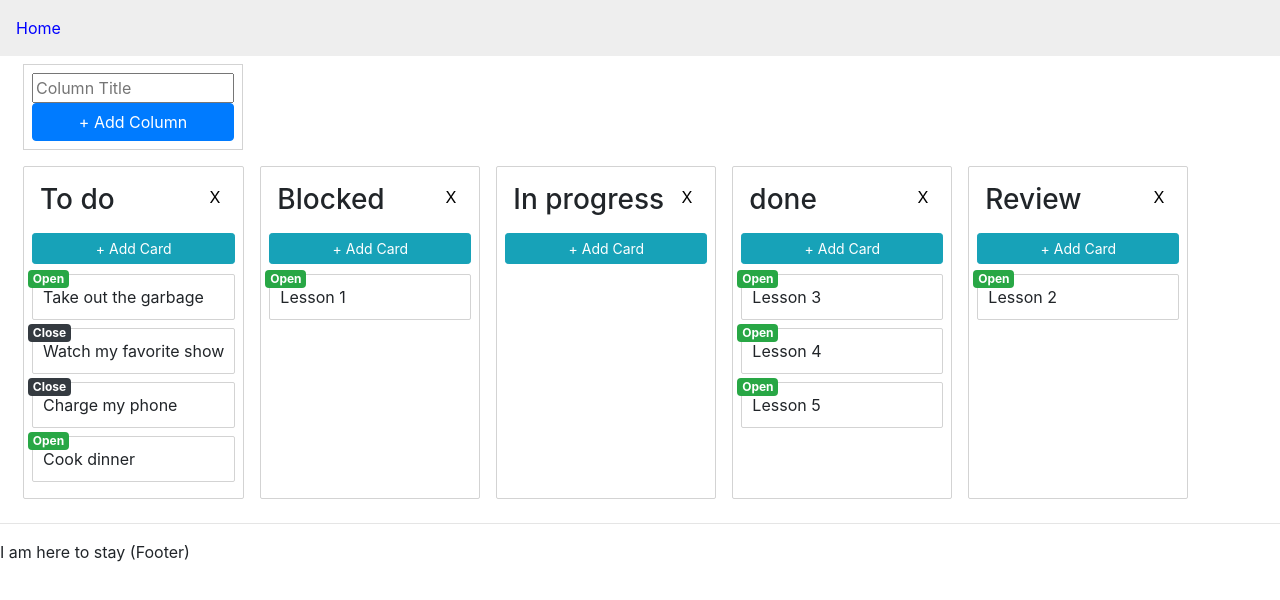
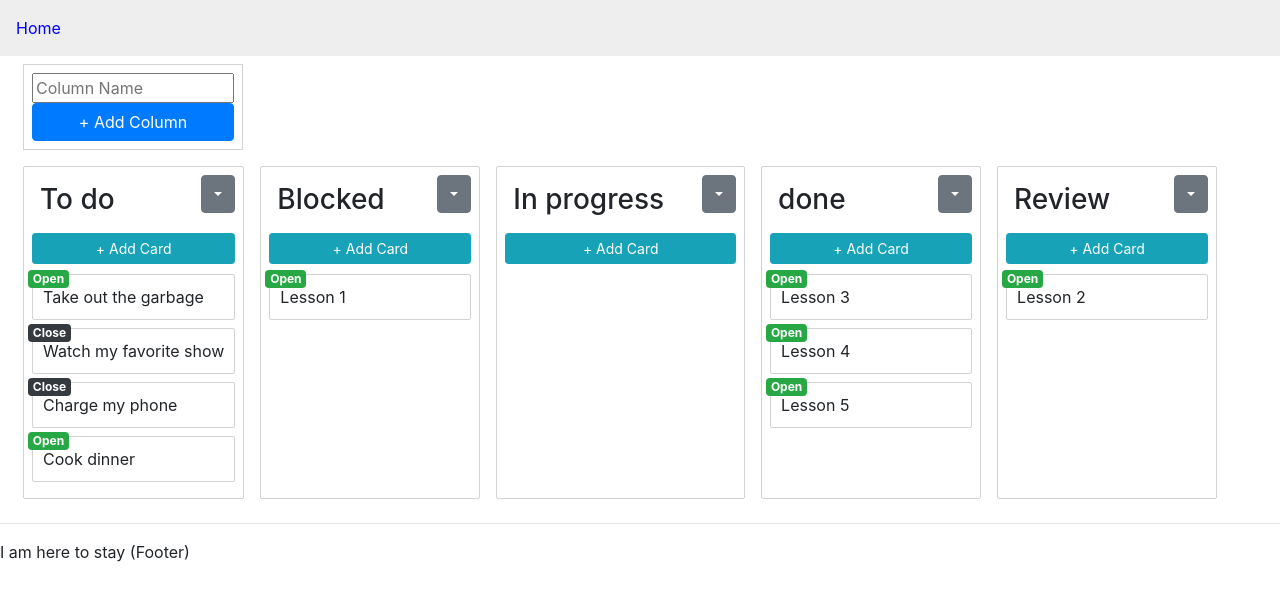
Before and after one commit to skqksh/next-kanban, a Next.js app: page / in a window 1280 px wide. Shown: the top 600 px of the page. Built offline with nearby package versions, Linux system fonts and the light colour scheme.

Commit message:
Update column name. error fix with duplicated id

```diff
--- a/component/Column/index.tsx
+++ b/component/Column/index.tsx
@@ -10,7 +10,7 @@ import ColumnModel from '@model/ColumnModel'
 import CardList from '../CardList'
 import { useRecoilState, useSetRecoilState } from 'recoil'
 import atom from '@atom'
-import { Button } from 'react-bootstrap'
+import { Button, Row, Col, Dropdown, Modal } from 'react-bootstrap'
 import CardModel, { CardStatusEnum } from '@model/CardModel'
 
 const Container = styled.div`
@@ -27,21 +27,7 @@ const Container = styled.div`
 const Header = styled.div`
   position: relative;
 `
-const RemoveBtn = styled.button`
-  position: absolute;
-  right: 0;
-  top: 0;
-  padding: 10px 15px;
-  background-color: white;
-  border: none;
-  border-radius: 50px;
-  :focus {
-    outline: none;
-  }
-  :hover {
-    background-color: #eee;
-  }
-`
+
 const Title = styled.h3`
   padding: 8px;
 `
@@ -61,6 +47,10 @@ const InputCardName = styled.input`
   margin-bottom: 10px;
 `
 
+const InputColumnName = styled.input`
+  width: 100%;
+`
+
 const Column = ({
   column,
   index,
@@ -68,9 +58,13 @@ const Column = ({
   column: ColumnModel
   index: number
 }): JSX.Element => {
+  const [showColumnEditModal, setShowColumnEditModal] = useState(
+    false
+  )
+  const [inputColumnName, setInputColumnName] = useState(column.name)
+
   const [addCardMode, setAddCardMode] = useState(false)
   const [inputCardName, setInputCardName] = useState('')
-
   const [cardList, setCardList] = useRecoilState(atom.CardList)
   const [columnList, setColumnList] = useRecoilState(atom.ColumnList)
   const setColumnOrder = useSetRecoilState(atom.ColumnOrder)
@@ -85,7 +79,7 @@ const Column = ({
     const _inputCardName = inputCardName.trim()
     if (_inputCardName) {
       const newCardList = _.clone(cardList)
-      const cardId = `card-${_.size(cardList) + 1}`
+      const cardId = `card-${new Date().getTime()}`
       const newCard: CardModel = {
         id: cardId,
         createDate: new Date(),
@@ -141,9 +135,37 @@ const Column = ({
         setColumnOrder((ori) => {
           return ori.filter((x) => x !== column.id)
         })
-        // TODO : remove it in columnList
+        const newColumnList = _.clone(columnList)
+        delete newColumnList[column.id]
+        setColumnList(newColumnList)
       },
     })
+  }
+
+  const _onClickColumnNameSaveBtn = (): void => {
+    if (_.isEmpty(inputColumnName)) {
+      Alert.alert({ message: 'Column name should not be empty' })
+      return
+    }
+    if (
+      _.some(
+        columnList,
+        (x) => x.id !== column.id && x.name === inputColumnName
+      )
+    ) {
+      Alert.alert({
+        message: `"${inputColumnName}" is already exist`,
+      })
+      return
+    }
+
+    const newColumnList = _.clone(columnList)
+    const newColumn = _.clone(newColumnList[column.id])
+    newColumn.name = inputColumnName
+    newColumnList[column.id] = newColumn
+    setColumnList(newColumnList)
+
+    setShowColumnEditModal(false)
   }
 
   return (
@@ -154,8 +176,52 @@ const Column = ({
           ref={provided.innerRef}
         >
           <Header>
-            <Title {...provided.dragHandleProps}>{column.name}</Title>
-            <RemoveBtn onClick={_onClickRemoveColumnBtn}>X</RemoveBtn>
+            <Row>
+              <Col>
+                <Title {...provided.dragHandleProps}>
+                  {column.name}
+                </Title>
+                <Modal
+                  size="sm"
+                  show={showColumnEditModal}
+                  onHide={(): void => {
+                    setShowColumnEditModal(false)
+                  }}
+                >
+                  <Modal.Header closeButton>Column</Modal.Header>
+                  <Modal.Body>
+                    <InputColumnName
+                      value={inputColumnName}
+                      onChange={({ target: { value } }): void => {
+                        setInputColumnName(value)
+                      }}
+                    />
+                  </Modal.Body>
+                  <Modal.Footer>
+                    <Button onClick={_onClickColumnNameSaveBtn}>
+                      Save
+                    </Button>
+                  </Modal.Footer>
+                </Modal>
+              </Col>
+              <Col md={'auto'}>
+                <Dropdown>
+                  <Dropdown.Toggle variant="secondary" />
+                  <Dropdown.Menu>
+                    <Dropdown.Item
+                      onClick={(): void => {
+                        setShowColumnEditModal(true)
+                      }}
+                    >
+                      Edit Column
+                    </Dropdown.Item>
+                    <Dropdown.Item onClick={_onClickRemoveColumnBtn}>
+                      Remove Column
+                    </Dropdown.Item>
+                  </Dropdown.Menu>
+                </Dropdown>
+              </Col>
+            </Row>
           </Header>
           {addCardMode ? (
             <InputCardName
--- a/pages/Home/AddColumn/index.tsx
+++ b/pages/Home/AddColumn/index.tsx
@@ -33,7 +33,7 @@ const AddColumn = (): JSX.Element => {
     const title = inputTitle.trim()
     setInputTitle(title)
     if (_.isEmpty(title)) {
-      Alert.alert({ message: 'Input column title. please :)' })
+      Alert.alert({ message: 'Column name should not be empty' })
       return
     }
     if (_.some(columnList, (x) => x.name === title)) {
@@ -41,7 +41,7 @@ const AddColumn = (): JSX.Element => {
       return
     }
 
-    const columnId = `column-${_.size(columnList) + 1}`
+    const columnId = `column-${new Date().getTime()}`
     const newColumn: ColumnModel = {
       id: columnId,
       name: title,
@@ -76,7 +76,7 @@ const AddColumn = (): JSX.Element => {
   return (
     <Con>
       <InputColumnTitle
-        placeholder={'Column Title'}
+        placeholder={'Column Name'}
         value={inputTitle}
         onChange={_onChange}
         onKeyPress={_onKeyPress}
```
